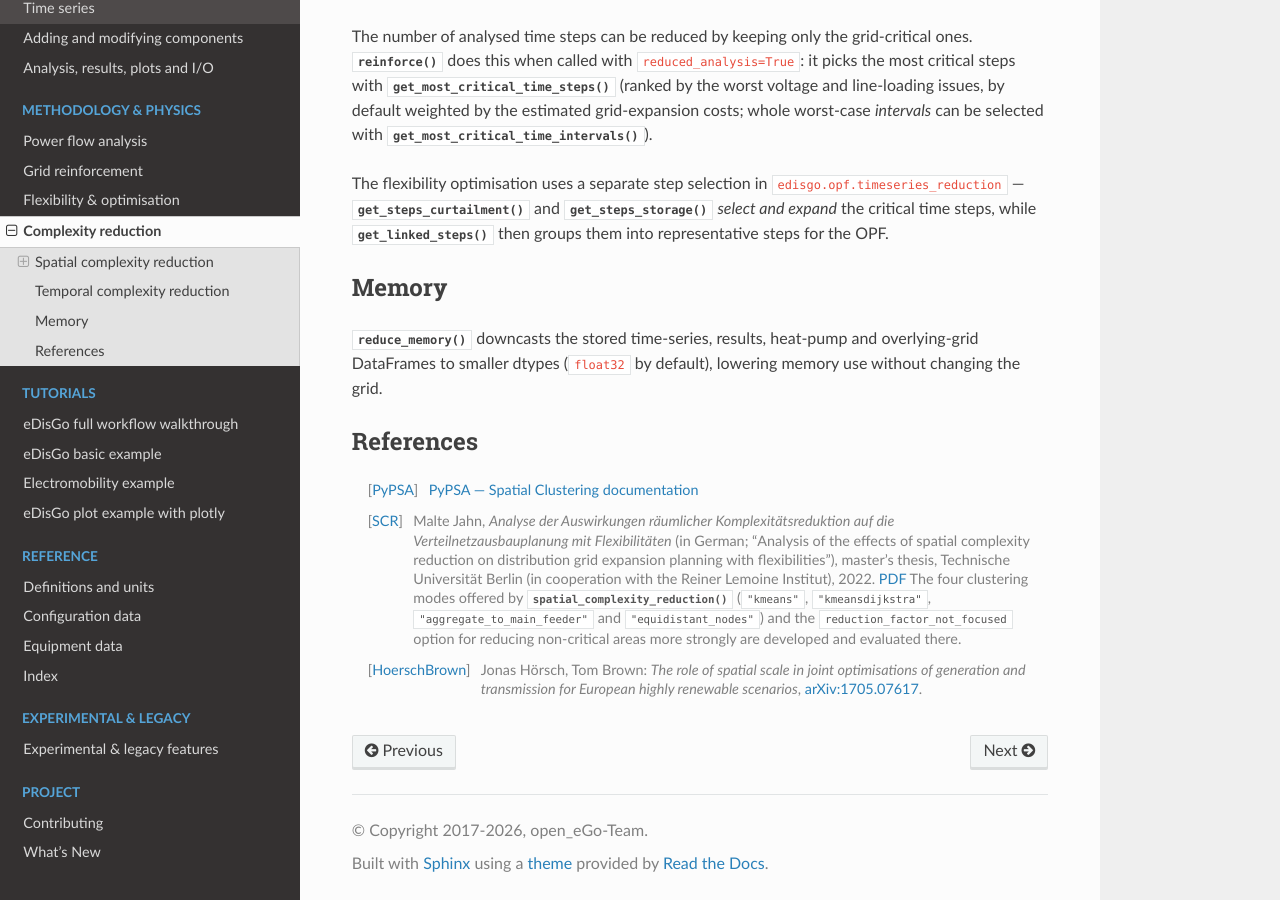
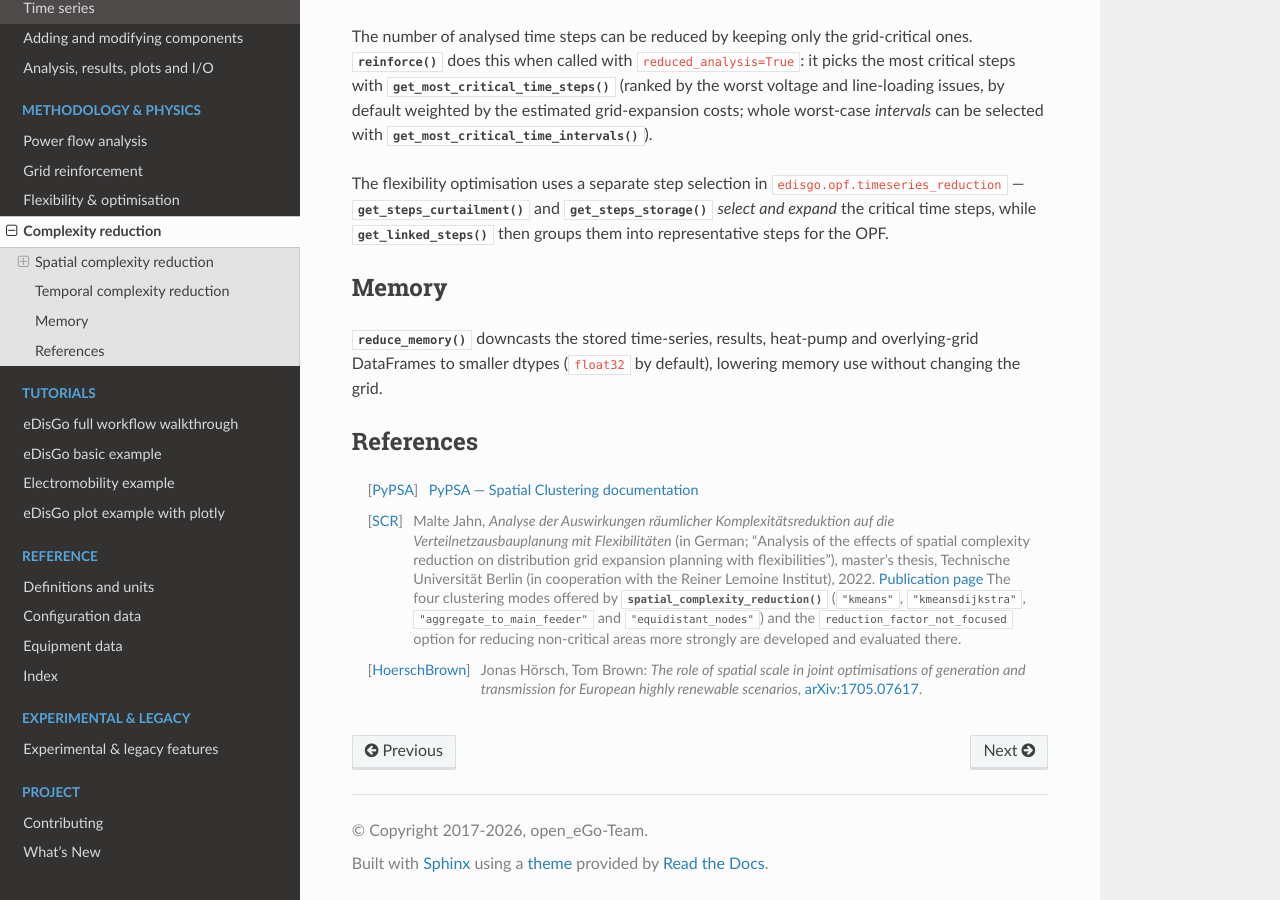
Before and after one commit to openego/eDisGo, a Sphinx documentation site: the page built from doc/methodology/complexity_reduction.rst, in a window 1280 px wide and 900 px high, scrolled down 1941 px. Built offline with Sphinx 7.4.7 and the Read the Docs theme 3.1.0, drawn with Linux system fonts in a browser that asks for light colours; pages that are not in the unit, such as notebooks, are missing from menus.

Commit message:
fix(docs): update broken and redirected links
The RLI master's thesis PDFs (Held 2023, Jahn 2022, Helfenbein 2021)
returned 404; they now live behind publication landing pages, so the
link text changes from "PDF" to "Publication page".

DOIs that redirected to a publisher page are replaced with their final
target (IEEE Xplore, IOPscience, Atlantis Press). The IET DOI resolves
via the Crossref multiple-resolution chooser and the IET digital library
returns 403 to the CI bot, so it is added to linkcheck_ignore instead.

```diff
--- a/doc/conf.py
+++ b/doc/conf.py
@@ -245,6 +245,9 @@ linkcheck_ignore = [
     r"https://numpy.org/*",
     # ACM Digital Library (via doi.org) returns 403 to the CI bot, link is correct
     r"https://doi.org/10.1145/.*",
+    # IET DOIs resolve via the Crossref multiple-resolution chooser and the IET
+    # digital library returns 403 to the CI bot, link is correct
+    r"https://doi.org/10.1049/.*",
     # pandoc.org intermittently fails decompression in CI, link is correct
     r"https://pandoc.org",
 ]
--- a/doc/methodology/complexity_reduction.rst
+++ b/doc/methodology/complexity_reduction.rst
@@ -113,7 +113,7 @@ References
    effects of spatial complexity reduction on distribution grid expansion planning
    with flexibilities"), master's thesis, Technische Universität Berlin (in
    cooperation with the Reiner Lemoine Institut), 2022.
-   `PDF <https://reiner-lemoine-institut.de/wp-content/uploads/2022/09/2022_MA_Malte_Jahn_Raeumliche_Komplexitaetsreduktion.pdf>`__
+   `Publication page <https://reiner-lemoine-institut.de/publikation/analyse-der-auswirkungen-raeumlicher-komplexitaetsreduktion-auf-die-verteilnetzausbauplanung-mit-flexibilitaeten-jahn-2022/>`__
    The four clustering modes offered by
    :meth:`~edisgo.edisgo.EDisGo.spatial_complexity_reduction` (``"kmeans"``,
    ``"kmeansdijkstra"``, ``"aggregate_to_main_feeder"`` and ``"equidistant_nodes"``)
--- a/doc/methodology/flexibility/electromobility.rst
+++ b/doc/methodology/flexibility/electromobility.rst
@@ -98,7 +98,7 @@ charging points passed as flexible and keeps the rest as fixed load).
       distribution grids due to the increasing grid integration of electric vehicles"),
       master's thesis, Hochschule für Technik und Wirtschaft Berlin (in cooperation
       with the Reiner Lemoine Institut), 2021.
-      `PDF <https://reiner-lemoine-institut.de/wp-content/uploads/2021/09/2021-04-25_Helfenbein_Masterarbeit.pdf>`__
+      `Publication page <https://reiner-lemoine-institut.de/publikation/analyse-des-einflussesnetzdienlicher-ladestrategien-auf-verteilnetze-aufgrund-der-zunehmenden-netzintegration-von-elektrofahrzeugen-helfenbein-2021/>`__
 
    It evaluates the preventive ``"reduced"`` strategy (reduced charging power) and the
    active ``"residual"`` strategy (charging steered by the medium-voltage residual
--- a/doc/methodology/flexibility/index.rst
+++ b/doc/methodology/flexibility/index.rst
@@ -92,7 +92,7 @@ is based on:
    Verteilnetzen basierend auf einem AC-Lastflussmodell* (in German), master's thesis,
    Technische Universität Berlin (in cooperation with the Reiner Lemoine Institut),
    2023.
-   `PDF <https://reiner-lemoine-institut.de/wp-content/uploads/2023/09/2023_MA_Maike_Held_Netzdienlich_optimaler_Einsatz_von_Flexibilitaeten.pdf>`__
+   `Publication page <https://reiner-lemoine-institut.de/publikation/masterarbeit-netzdienlich-optimaler-einsatz-von-flexibilitaeten-in-radialen-verteilnetzen-basierend-auf-einem-ac-lastflussmodell-held-2023/>`__
 
 which is the recommended reference for readers who want the complete derivation.
 
--- a/doc/methodology/flexibility/optimization_opf.rst
+++ b/doc/methodology/flexibility/optimization_opf.rst
@@ -23,7 +23,7 @@ because shifting energy in time only makes sense across time.
       Verteilnetzen basierend auf einem AC-Lastflussmodell* (in German), master's
       thesis, Technische Universität Berlin (in cooperation with the Reiner Lemoine
       Institut), 2023.
-      `PDF <https://reiner-lemoine-institut.de/wp-content/uploads/2023/09/2023_MA_Maike_Held_Netzdienlich_optimaler_Einsatz_von_Flexibilitaeten.pdf>`__
+      `Publication page <https://reiner-lemoine-institut.de/publikation/masterarbeit-netzdienlich-optimaler-einsatz-von-flexibilitaeten-in-radialen-verteilnetzen-basierend-auf-einem-ac-lastflussmodell-held-2023/>`__
 
    The equation numbers used below (``Eq. (3.x)``) follow chapter 3 of that thesis,
    and the Julia source comments use the same numbering. Consult the thesis for the
```
Also changed, not shown: doc/index.rst (+5 -5 lines).
